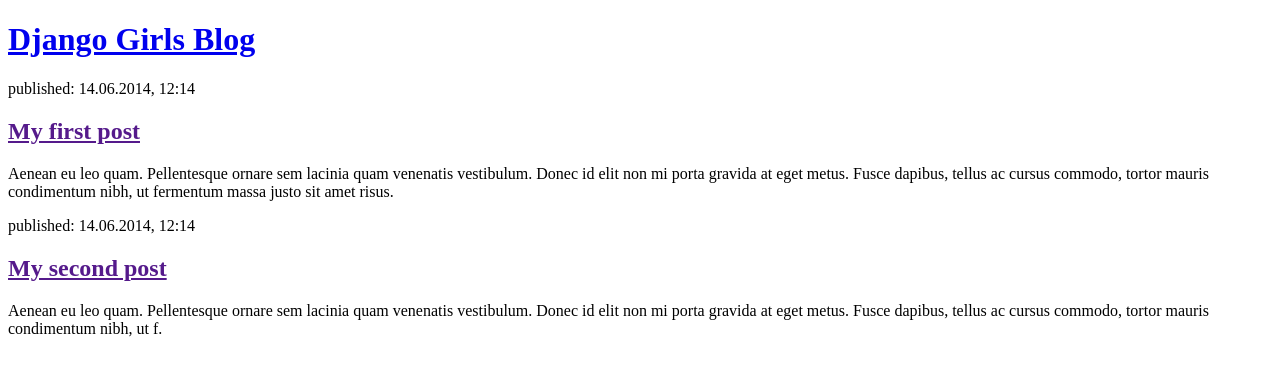
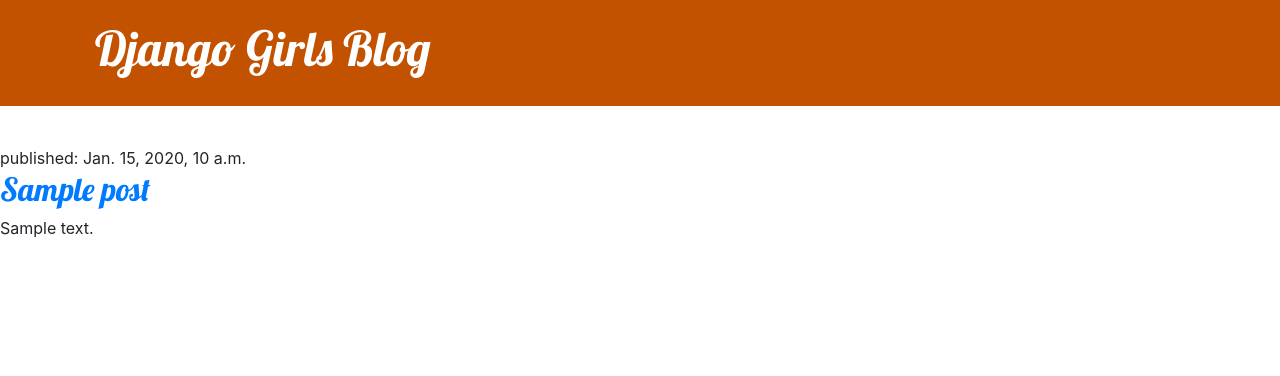
Before and after one commit to DrHermanSchmerdley/my-first-blog, a Django app: page / in a window 1280 px wide. Shown: the top 376 px of the page. Run offline with Django 3.2, Linux system fonts and the light colour scheme; tables that the repository leaves empty hold one stand-in row (values such as "Sample post"); parts of the project's set-up code (start-up, migrations or seed data) failed here and were passed over.

Commit message:
linked to model data

```diff
--- /dev/null
+++ b/blog/static/blog/main.css
@@ -0,0 +1,71 @@
+.page-header {
+    background-color: #C25100;
+    margin-top: 0;
+    margin-bottom: 40px;
+    padding: 20px 20px 20px 40px;
+}
+
+.page-header h1,
+.page-header h1 a,
+.page-header h1 a:visited,
+.page-header h1 a:active {
+    color: #ffffff;
+    font-size: 36pt;
+    text-decoration: none;
+}
+
+h1,
+h2,
+h3,
+h4 {
+    font-family: 'Lobster', cursive;
+}
+
+.date {
+    color: #828282;
+}
+
+.save {
+    float: right;
+}
+
+.post-form textarea,
+.post-form input {
+    width: 100%;
+}
+
+.top-menu,
+.top-menu:hover,
+.top-menu:visited {
+    color: #ffffff;
+    float: right;
+    font-size: 26pt;
+    margin-right: 20px;
+}
+
+.post {
+    margin-bottom: 70px;
+    padding: 20px 20px 20px 40px;
+}
+
+.post h2 a,
+.post h2 a:visited {
+    color: #000000;
+}
+
+.post > .date,
+.post > .actions {
+    float: right;
+}
+
+.btn-default,
+.btn-default:visited {
+    color: #C25100;
+    background: none;
+    border-color: #C25100;
+}
+
+.btn-default:hover {
+    color: #FFFFFF;
+    background-color: #C25100;
+}
--- a/blog/templates/blog/post_list.html
+++ b/blog/templates/blog/post_list.html
@@ -1,24 +1,26 @@
-<!DOCTYPE html>
+{% load static %}
 <!DOCTYPE html>
 <html>
     <head>
         <title>Django Girls blog</title>
+        <link rel="stylesheet" href="https://cdn.jsdelivr.net/npm/bootstrap@4.5.3/dist/css/bootstrap.min.css" integrity="sha384-TX8t27EcRE3e/ihU7zmQxVncDAy5uIKz4rEkgIXeMed4M0jlfIDPvg6uqKI2xXr2" crossorigin="anonymous">
+        <link href="//fonts.googleapis.com/css?family=Lobster&subset=latin,latin-ext" rel="stylesheet" type="text/css">
+
+        <link rel="stylesheet" href="{% static 'blog/main.css' %}">
     </head>
     <body>
-        <header>
-            <h1><a href="/">Django Girls Blog</a></h1>
-        </header>
+        <header class="page-header">
+    <div class="container">
+        <h1><a href="/">Django Girls Blog</a></h1>
+    </div>
+</header>
 
-        <article>
-            <time>published: 14.06.2014, 12:14</time>
-            <h2><a href="">My first post</a></h2>
-            <p>Aenean eu leo quam. Pellentesque ornare sem lacinia quam venenatis vestibulum. Donec id elit non mi porta gravida at eget metus. Fusce dapibus, tellus ac cursus commodo, tortor mauris condimentum nibh, ut fermentum massa justo sit amet risus.</p>
-        </article>
-
-        <article>
-            <time>published: 14.06.2014, 12:14</time>
-            <h2><a href="">My second post</a></h2>
-            <p>Aenean eu leo quam. Pellentesque ornare sem lacinia quam venenatis vestibulum. Donec id elit non mi porta gravida at eget metus. Fusce dapibus, tellus ac cursus commodo, tortor mauris condimentum nibh, ut f.</p>
-        </article>
+{% for post in posts %}
+    <article>
+        <time>published: {{ post.published_date }}</time>
+        <h2><a href="">{{ post.title }}</a></h2>
+        <p>{{ post.text|linebreaksbr }}</p>
+    </article>
+{% endfor %}
     </body>
 </html>
--- a/blog/urls.py
+++ b/blog/urls.py
@@ -1,4 +1,6 @@
-from django.urls import path
+from django.urls import path, include
+from django.conf import settings
+from django.conf.urls.static import static
 from . import views
 
 urlpatterns = [
--- a/blog/views.py
+++ b/blog/views.py
@@ -1,5 +1,8 @@
 from django.shortcuts import render
+from django.utils import timezone
+from .models import Post
 
-# Create your views here.
 def post_list(request):
-	return render(request, 'blog/post_list.html',{})
+    posts = Post.objects.filter(published_date__lte=timezone.now()).order_by('published_date')
+    return render(request, 'blog/post_list.html', {'posts': posts})
+  #              (the bit users enter, 'model data'), {'string' : ''}
--- a/mysite/settings.py
+++ b/mysite/settings.py
@@ -25,7 +25,7 @@
 SECRET_KEY = 'django-insecure-02d=eom5fj@-lia_62oss7&5^$a$+r3(o5nrwhq++y-q#%g4()'
 
 # SECURITY WARNING: don't run with debug turned on in production!
-DEBUG = TRUE
+DEBUG = True
 
 
 ALLOWED_HOSTS = ['127.0.0.1', '.pythonanywhere.com']
--- a/mysite/urls.py
+++ b/mysite/urls.py
@@ -15,6 +15,8 @@
 """
 from django.contrib import admin
 from django.urls import path, include
+from django.conf import settings
+from django.conf.urls.static import static
 
 urlpatterns = [
     path('admin/', admin.site.urls),
```
Also changed, not shown: 1 other file.
